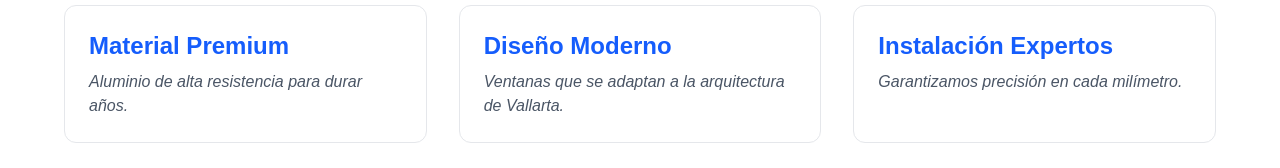
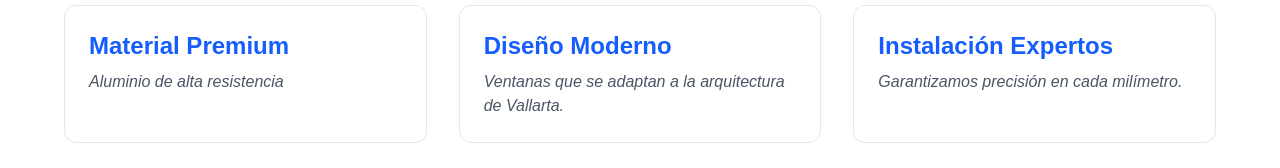
Before and after one commit to Andreydex/aluminios-landing, a Next.js app: page / in a window 1280 px wide. Shown: the part 468-636 px from the top of the page. Built offline with nearby package versions, Linux system fonts and the light colour scheme.

Commit message:
Creacion de features,navbar y se establecieron algunos servicios solo seran provisionales Final

```diff
--- a/app/Components/Features.tsx
+++ b/app/Components/Features.tsx
@@ -8,7 +8,7 @@
         <div className="p-6 border border-gray-200 rounded-xl hover:shadow-lg transition">
           {/* Corregido: de 4x1 a 4xl */}
           <h3 className="text-2xl font-bold mb-2 text-blue-600">Material Premium</h3>
-          <p className="text-gray-600 italic">Aluminio de alta resistencia para durar años.</p>
+          <p className="text-gray-600 italic">Aluminio de alta resistencia</p>
         </div>
 
         {/* Tarjeta 2 */}
```
